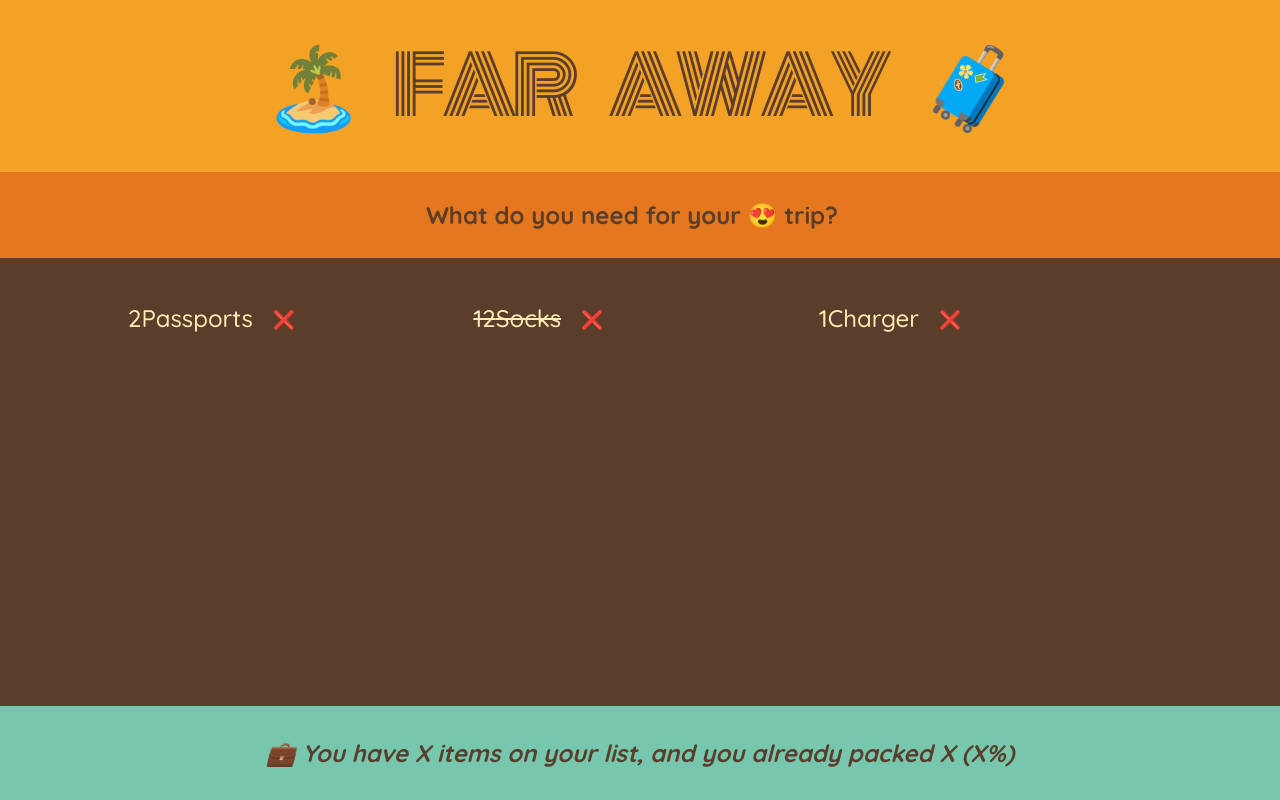
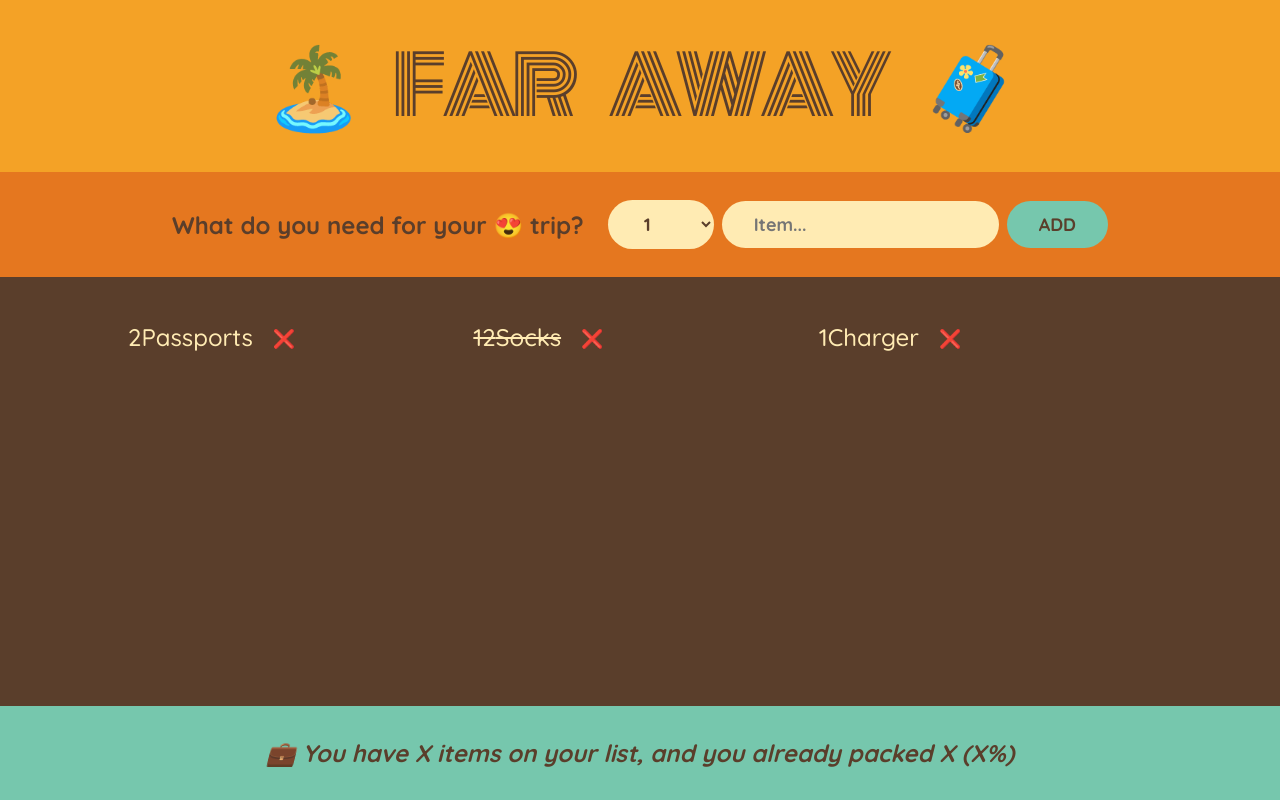
Before and after one commit to AnaSad-front/travel-list, a React (Create React App) app: page / in a window 1280 px wide. Built offline with nearby package versions, Linux system fonts and the light colour scheme.

Commit message:
Building a Form and Handling Submissions

```diff
--- a/src/App.js
+++ b/src/App.js
@@ -1,7 +1,7 @@
 const initialItems = [
   { id: 1, description: "Passports", quantity: 2, packed: false },
   { id: 2, description: "Socks", quantity: 12, packed: true },
-  { id: 2, description: "Charger", quantity: 1, packed: false },
+  { id: 3, description: "Charger", quantity: 1, packed: false },
 ];
 
 function App() {
@@ -20,10 +20,22 @@
 }
 
 function Form() {
+  function handleSubmit(e) {
+    e.preventDefault();
+  }
   return (
-    <div className="add-form">
+    <form className="add-form" onSubmit={handleSubmit}>
       <h3>What do you need for your 😍 trip?</h3>
-    </div>
+      <select>
+        {Array.from({ length: 20 }, (_, i) => i + 1).map((num) => (
+          <option value={num} key={num}>
+            {num}
+          </option>
+        ))}
+      </select>
+      <input type="text" placeholder="Item..." />
+      <button>Add</button>
+    </form>
   );
 }
 
@@ -32,7 +44,7 @@
     <div className="list">
       <ul>
         {initialItems.map((item) => (
-          <Item item={item} />
+          <Item item={item} key={item.id} />
         ))}
       </ul>
     </div>
```
